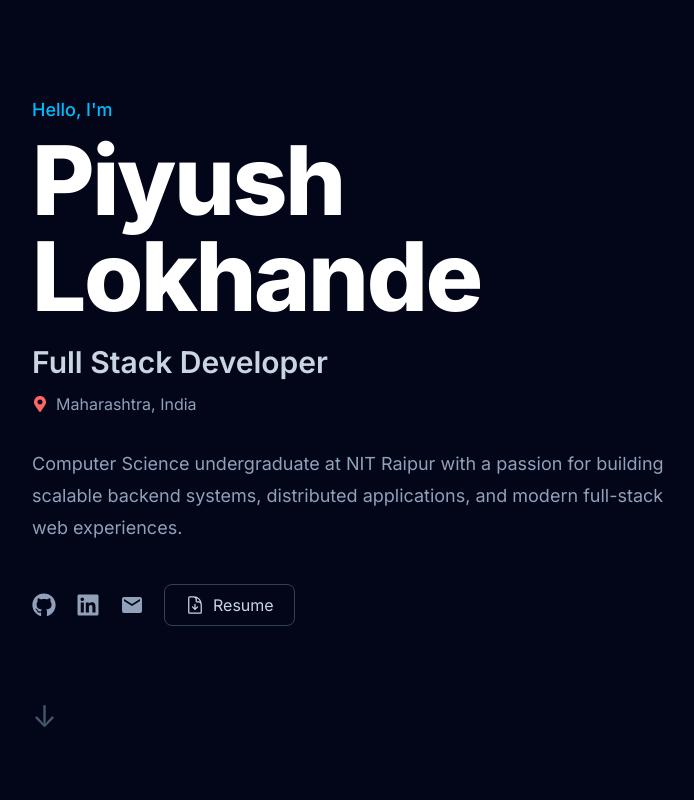
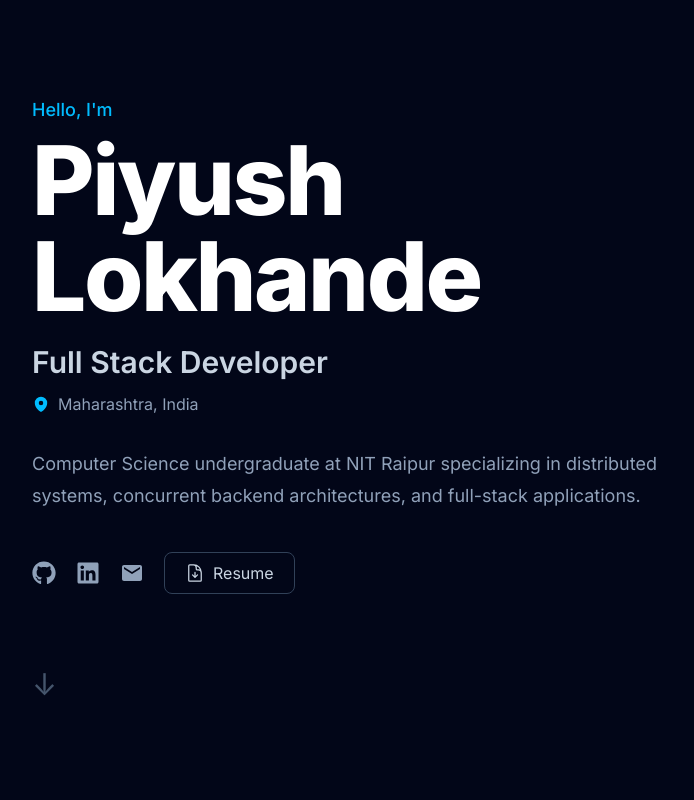
Before and after one commit to Piyush-Lokhande07/portfolio, a Next.js app: page / in a window 1280 px wide. Shown: the top 800 px of the page, without its empty margins (96-790 px from the left). Built offline with nearby package versions, Linux system fonts and the light colour scheme.

Commit message:
update tagline and location icon

```diff
--- a/src/components/Hero.tsx
+++ b/src/components/Hero.tsx
@@ -43,7 +43,7 @@ export default function Hero() {
                 </h2>
 
                 <div className="mt-3 flex items-center gap-2 text-slate-400">
-                    <FaMapMarkerAlt className="text-red-400" />
+                    <HiMapPin size={18} className="text-sky-400" />
                     <span>Maharashtra, India</span>
                 </div>
 
--- a/src/data/profile.ts
+++ b/src/data/profile.ts
@@ -6,7 +6,7 @@ export const profile: Profile = {
     role: "Software Engineer",
 
     tagline:
-        "Computer Science undergraduate at NIT Raipur with a passion for building scalable backend systems, distributed applications, and modern full-stack web experiences.",
+        "Computer Science undergraduate at NIT Raipur specializing in distributed systems, concurrent backend architectures, and full-stack applications.",
 
     socials: [
         {
```
